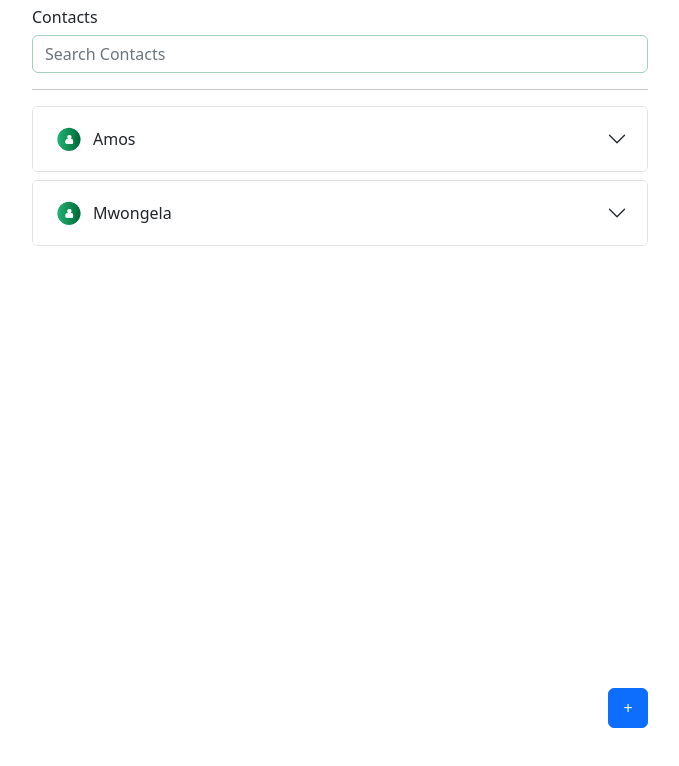
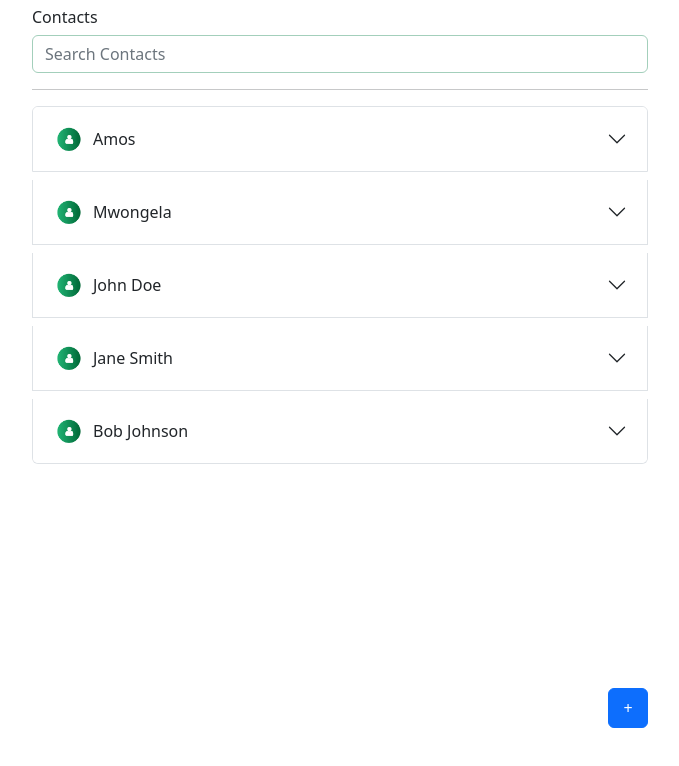
Before and after one commit to mwongess/ng-phonebook, an Angular app in the folder frontend/: page / in a window 1280 px wide. Shown: the top 766 px of the page, without its empty margins (300-979 px from the left). Built offline with nearby package versions, Linux system fonts and the light colour scheme.

Commit message:
Update search

```diff
--- a/frontend/src/app/contact-list/contact-list.component.html
+++ b/frontend/src/app/contact-list/contact-list.component.html
@@ -4,8 +4,9 @@
     <input class="form-control border-success-subtle" type="search" placeholder="Search Contacts" [(ngModel)]="searchText"/>
   </div>
   <hr />
-  <div class="accordion" *ngFor="let contact of contacts | search: searchText">
-    <div class="accordion-item my-2">
+
+  <div class="accordion" >
+    <div class="accordion-item my-2" *ngFor="let contact of contacts | search: searchText">
       <h2 class="accordion-header">
         <button
           class="accordion-button collapsed"
--- a/frontend/src/app/contact-list/contact-list.component.ts
+++ b/frontend/src/app/contact-list/contact-list.component.ts
@@ -23,6 +23,24 @@ export class ContactListComponent {
     name: 'Mwongela',
     email: "mwongess@gmail.com",
     phone: 254797377943
+  },
+  {
+    id: '1',
+    name: "John Doe",
+    email: "john.doe@example.com",
+    phone: 25434567890,
+  },
+  {
+    id:'2',
+    name: "Jane Smith",
+    email: "jane.smith@example.com",
+    phone: 25445678901,
+  },
+  {
+    id: '3',
+    name: "Bob Johnson",
+    email: "bob.johnson@example.com",
+    phone: 25456789012,
   }];
   constructor() {}
 
--- a/frontend/src/app/pipes/search.pipe.ts
+++ b/frontend/src/app/pipes/search.pipe.ts
@@ -2,17 +2,15 @@ import { Pipe, PipeTransform } from '@angular/core';
 
 @Pipe({
   name: 'search',
-  standalone: true
+  standalone: true,
 })
 export class SearchPipe implements PipeTransform {
-
-  transform(items: any[], searchText: string): any[] {
-    if (!items) return [];
-    if (!searchText) return items;
+  transform(contacts: any[], searchText: string): any[] {
+    if (!contacts) return [];
+    if (!searchText) return contacts;
     searchText = searchText.toLowerCase();
-    return items.filter(item => {
-      return item.name.toLowerCase().startsWith(searchText);
+    return contacts.filter((contact) => {
+      return contact.name.toLowerCase().startsWith(searchText);
     });
   }
-
 }
```
